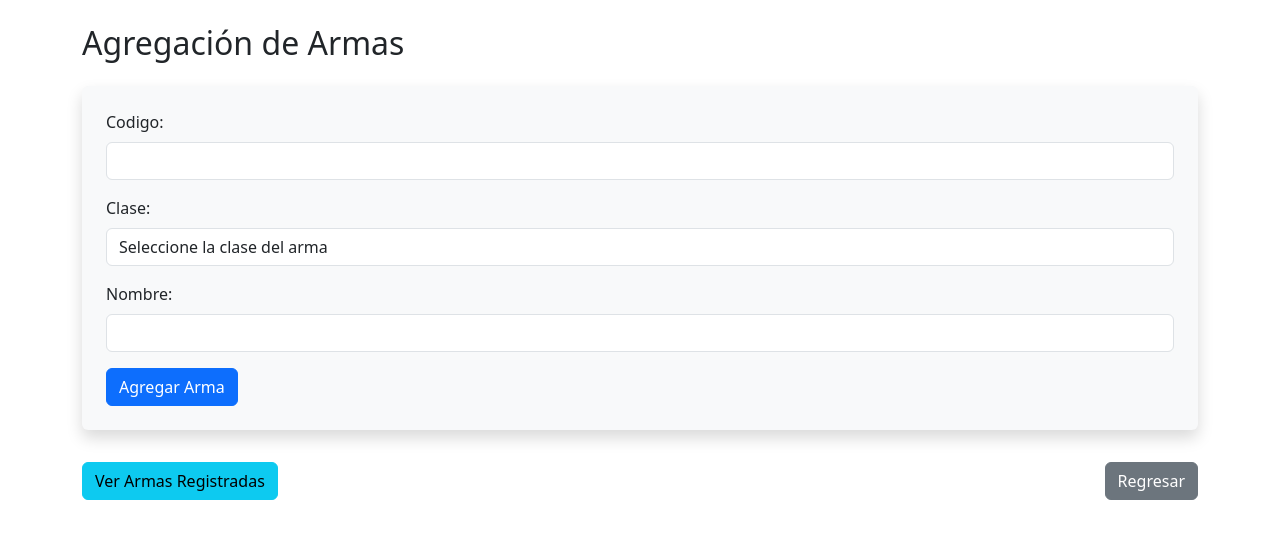
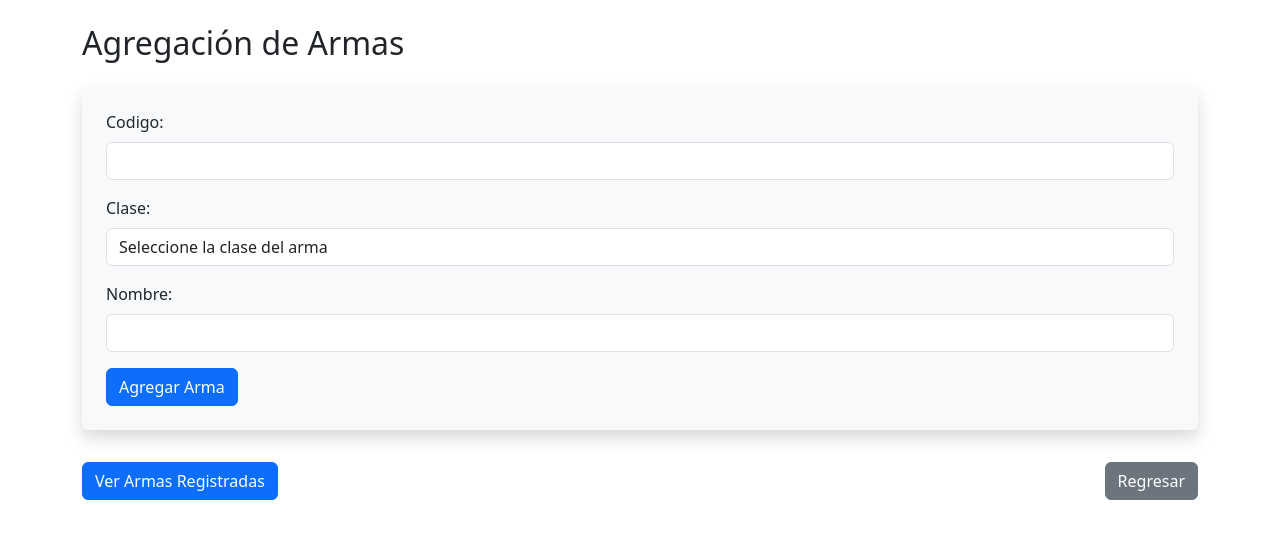
Before and after one commit to palomagt05/comisaria, a React (Create React App) app in the folder frontend/: page /admin/add-arma in a window 1280 px wide. Shown: the top 538 px of the page. Built offline with nearby package versions, Linux system fonts and the light colour scheme; sample sign-in values are in the browser's storage.

Commit message:
Frontend-view- se cambio los mensajes de error

```diff
--- a/frontend/src/view/AddArmaView.js
+++ b/frontend/src/view/AddArmaView.js
@@ -13,7 +13,7 @@ const AddArmaView = () => {
 
     const handleSubmit = async (e) => {
         e.preventDefault();
-        setError(''); // Limpiar mensajes de error
+        setError('');
 
         const newUser = {
             codigo,
@@ -57,11 +57,11 @@ const AddArmaView = () => {
             if (response.ok) {
                 setArmas(data);
             } else {
-                setError('Failed to fetch armas');
+                setError('Falló en buscar armas');
             }
         } catch (error) {
             console.error('Error:', error);
-            setError('An error occurred while fetching armas');
+            setError('Se produjo un error al buscar armas.');
         }
     };
     const handleShowArmas = () => {
@@ -115,7 +115,7 @@ const AddArmaView = () => {
             <div className="d-flex justify-content-between mt-3">
                 <button
                     onClick={handleShowArmas}
-                    className="btn btn-info mt-3"
+                    className="btn btn-primary mt-3"
                 >
                      {showTable ? 'Ocultar Armas Registradas' : 'Ver Armas Registradas'}
                 </button>
```
